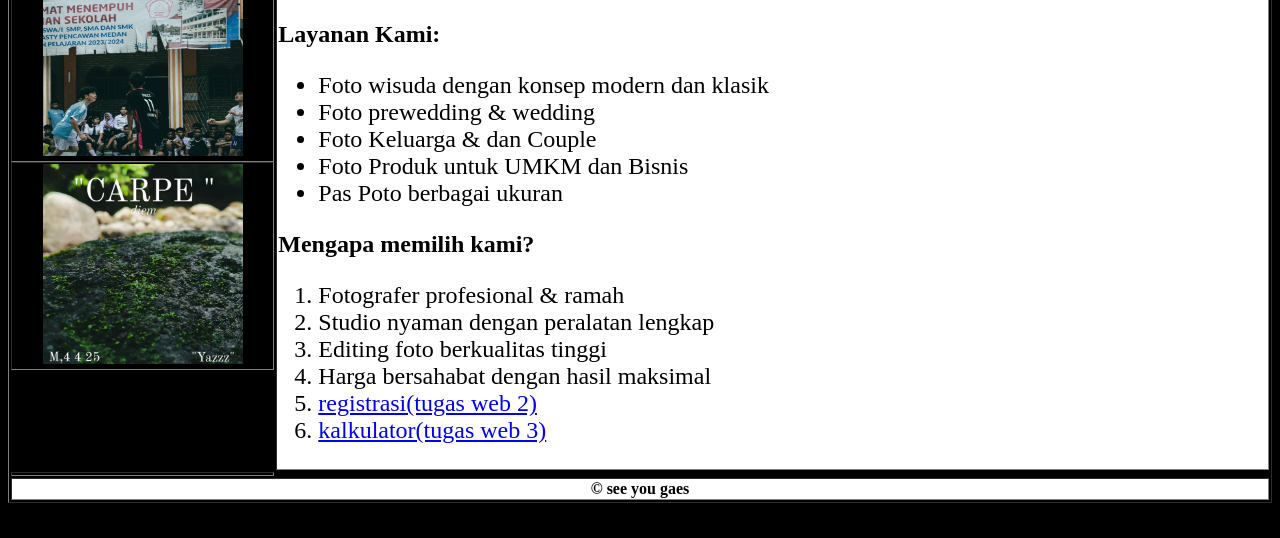
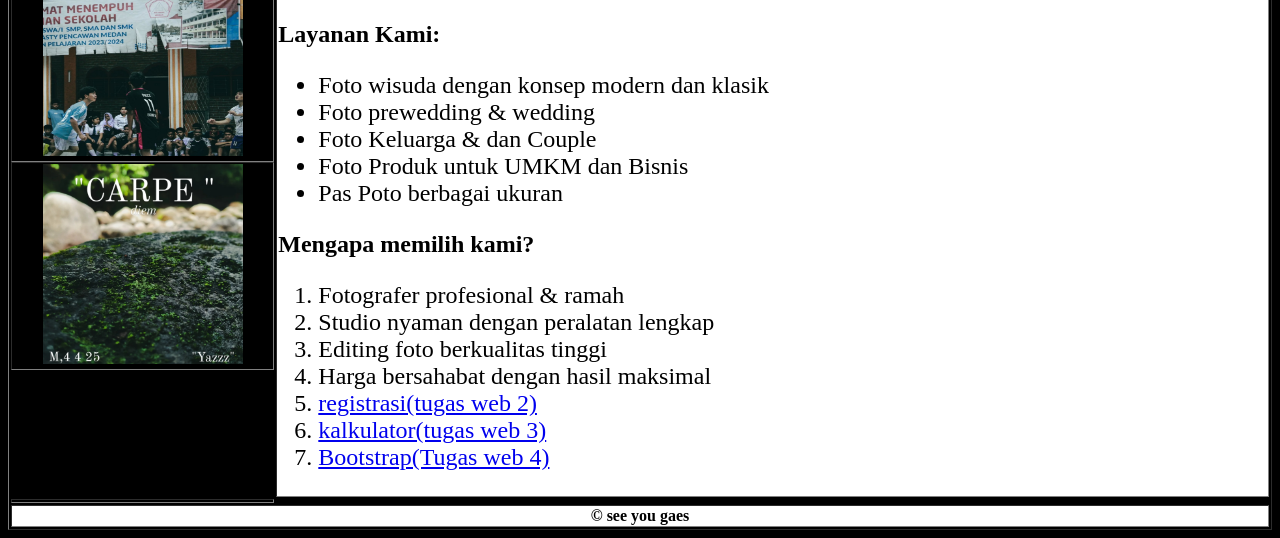
Before and after one commit to gintingdiaz957/Website-Personal4, a plain HTML site: page index.html in a window 1280 px wide. Shown: the part 566-1104 px from the top of the page. Before the commit the page ends 1077 px from the top, so only its background shows below. Drawn offline with Linux system fonts and the light colour scheme.

Commit message:
Update index.html

```diff
--- a/index.html
+++ b/index.html
@@ -61,6 +61,7 @@
                 <li>Harga bersahabat dengan hasil maksimal</li>
                  <li><a href="form.html">registrasi(tugas web 2)</a></li>
                   <li><a href="kalkulator.html">kalkulator(tugas web 3)</a></li>
+                    <li><a href="pert5web.html">Bootstrap(Tugas web 4)</a></li>
             </td>
 
         </tr>
```
